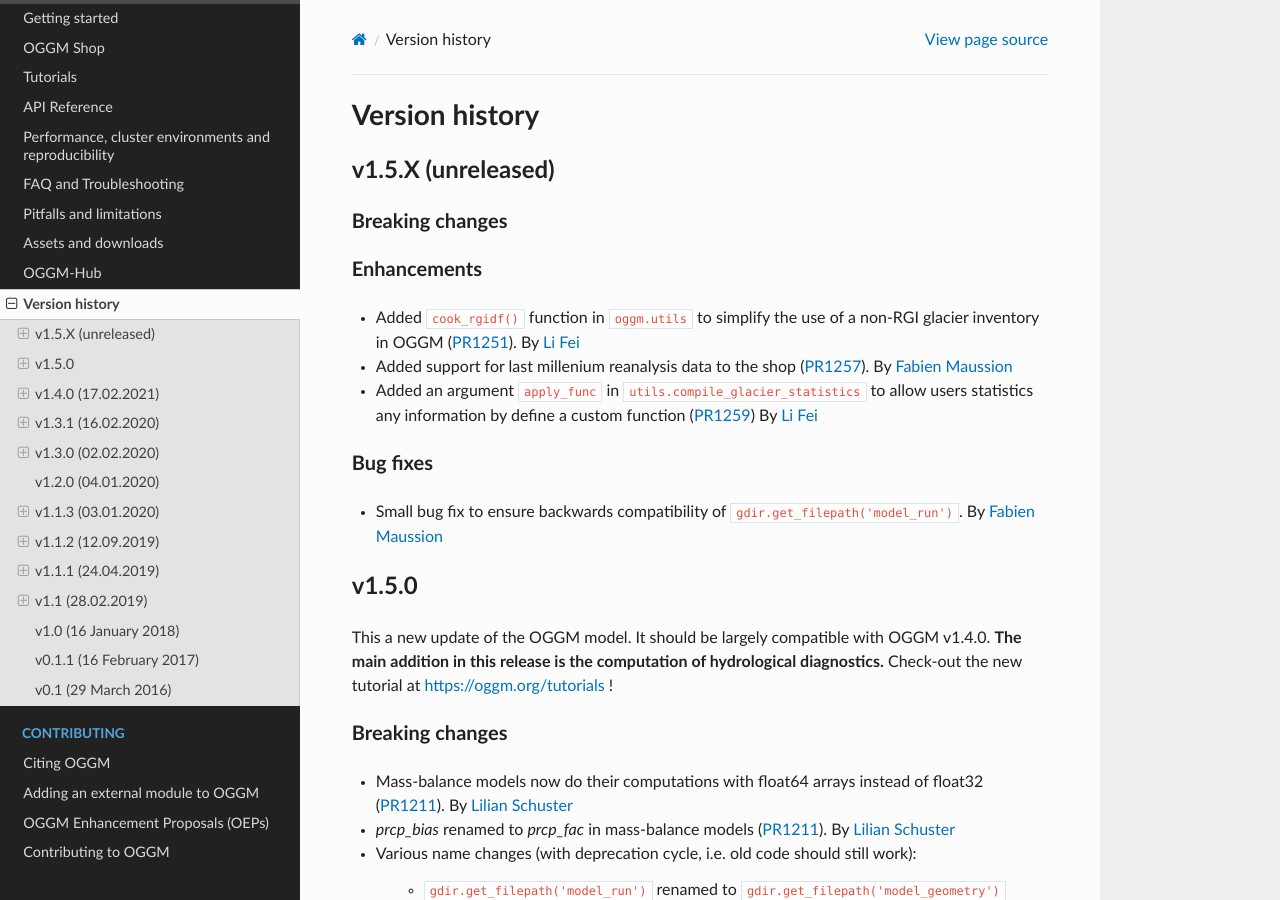
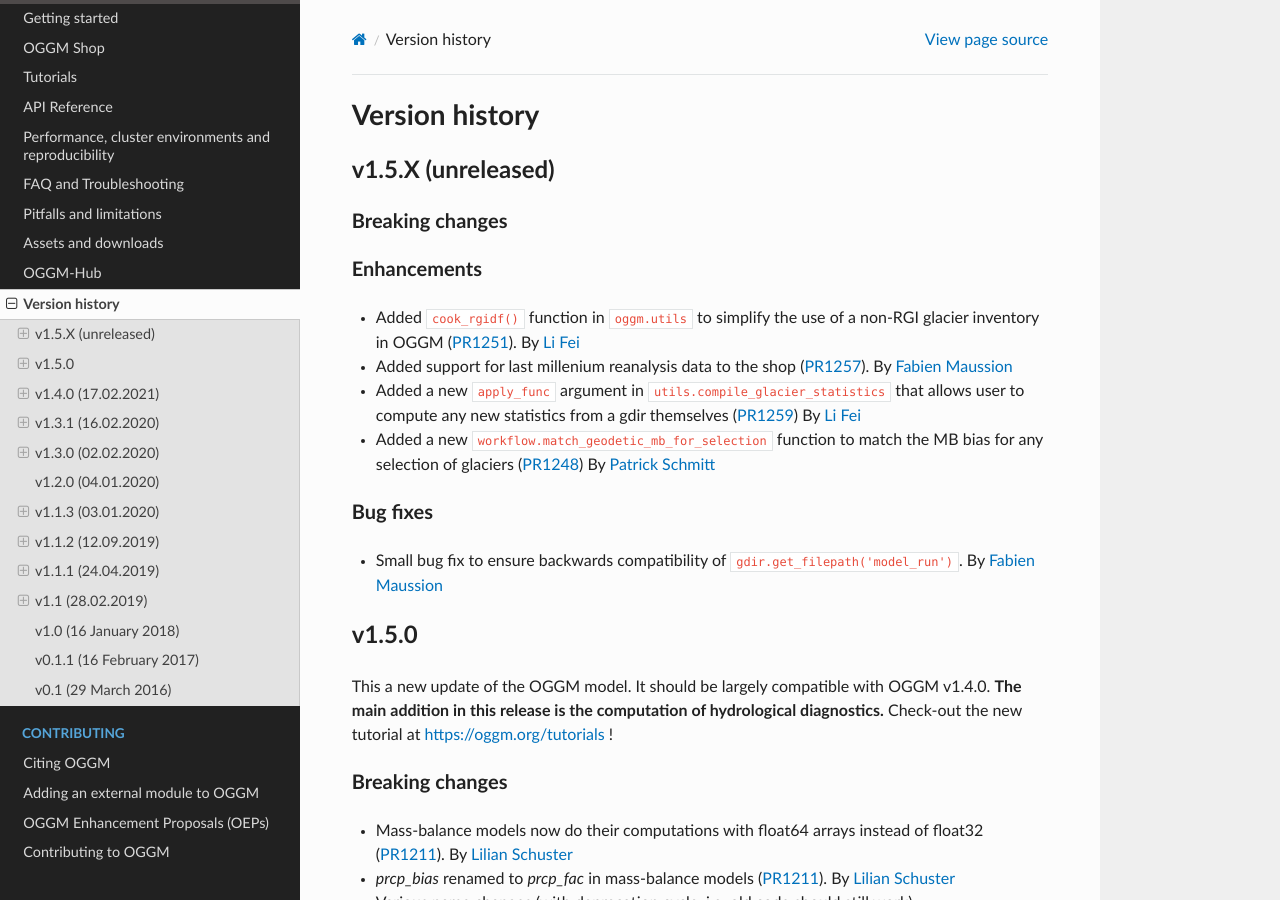
Before and after one commit to OGGM/oggm, a Sphinx documentation site: the page built from docs/whats-new.rst, in a window 1280 px wide and 900 px high. Built offline with Sphinx 7.4.7 and the Read the Docs theme 2.0.0, drawn with Linux system fonts in a browser that asks for light colours; the version number could not be read and is left out.

Commit message:
Add what's new

```diff
--- a/docs/whats-new.rst
+++ b/docs/whats-new.rst
@@ -18,9 +18,13 @@ Enhancements
   By `Li Fei <https://github.com/Keeptg>`_
 - Added support for last millenium reanalysis data to the shop (:pull:`1257`).
   By `Fabien Maussion <https://github.com/fmaussion>`_
-- Added an argument ``apply_func`` in ``utils.compile_glacier_statistics``
-  to allow users statistics any information by define a custom function (:pull:`1259`)
+- Added a new ``apply_func``  argument in ``utils.compile_glacier_statistics``
+  that allows user to compute any new statistics from a gdir themselves (:pull:`1259`)
   By `Li Fei <https://github.com/Keeptg>`_
+- Added a new ``workflow.match_geodetic_mb_for_selection`` function to match
+  the MB bias for any selection of glaciers (:pull:`1248`)
+  By `Patrick Schmitt <https://github.com/pat-schmitt>`_
+
 
 Bug fixes
 ~~~~~~~~~
```
